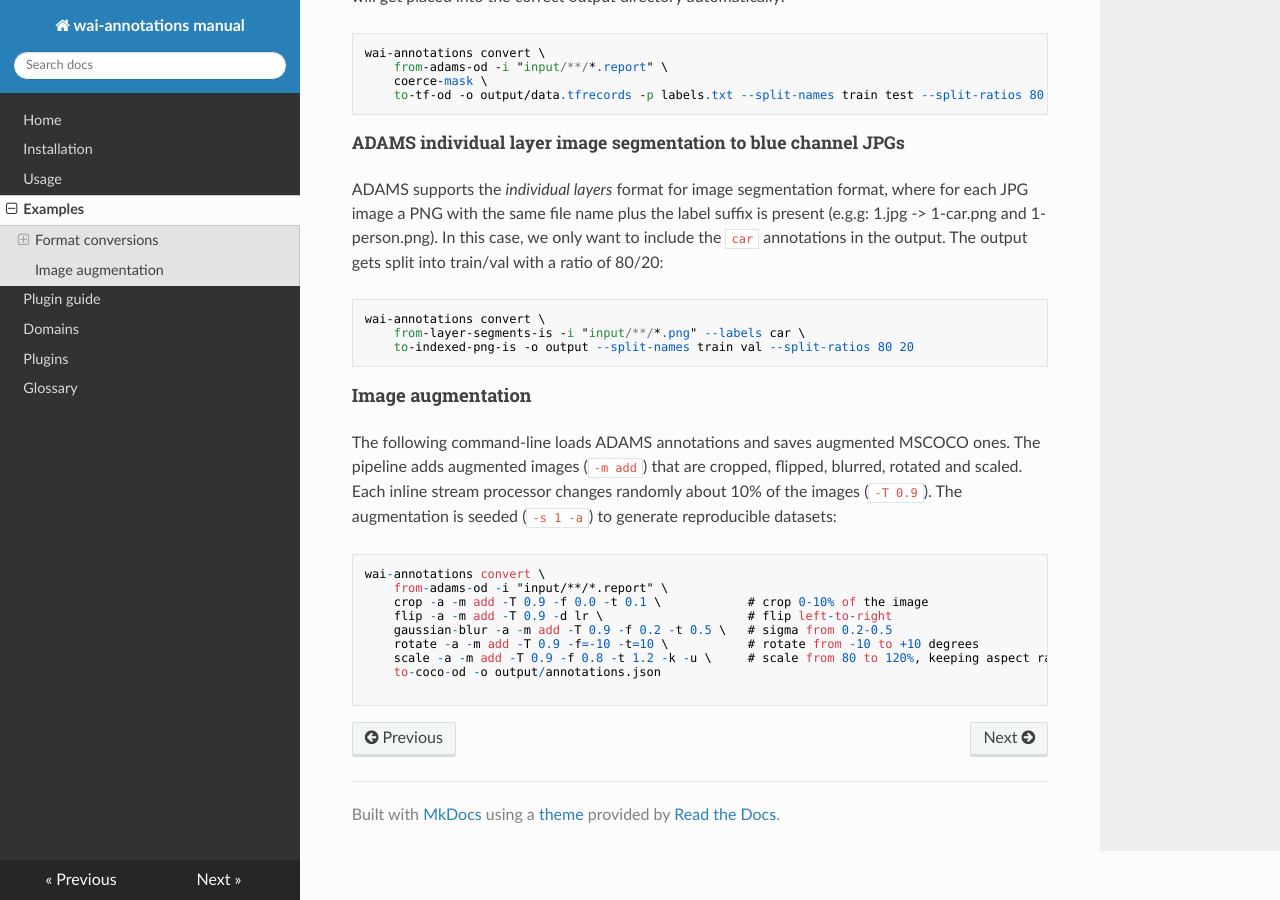
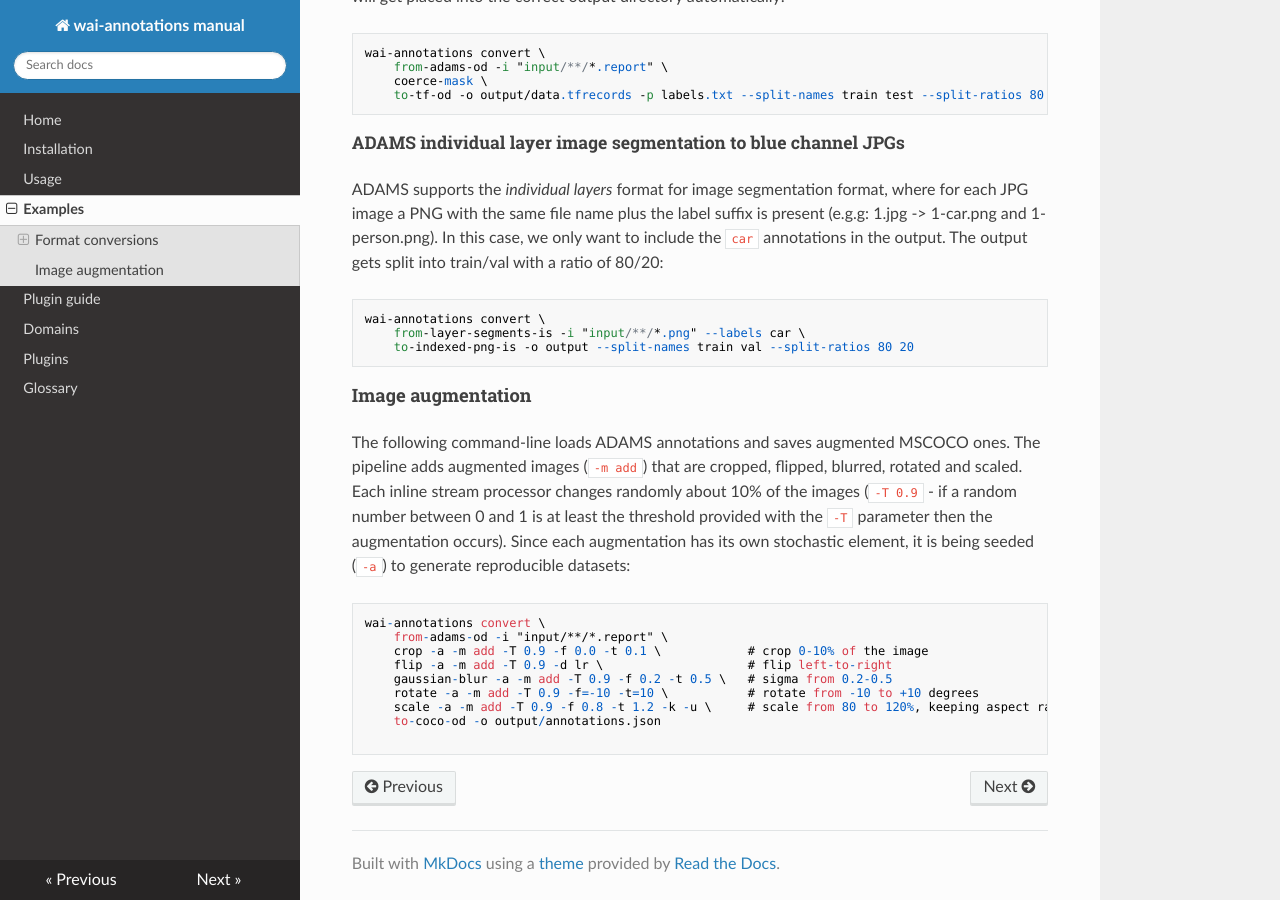
Before and after one commit to waikato-ufdl/wai-annotations-manual, an MkDocs documentation site: the page built from docs/examples.md, in a window 1280 px wide and 900 px high, scrolled down 966 px. Built offline with MkDocs 1.6.1, drawn with Linux system fonts in a browser that asks for light colours; nearby versions of some CDN libraries.

Commit message:
fixed seeding note; explained -T parameter

````diff
--- a/docs/examples.md
+++ b/docs/examples.md
@@ -54,8 +54,10 @@ wai-annotations convert \
 The following command-line loads ADAMS annotations and saves augmented MSCOCO ones.
 The pipeline adds augmented images (`-m add`) that are cropped, flipped, blurred,
 rotated and scaled. Each inline stream processor changes randomly about 10% of the
-images (`-T 0.9`). The augmentation is seeded (`-s 1 -a`) to generate reproducible
-datasets:
+images (`-T 0.9` - if a random number between 0 and 1 is at least the threshold
+provided with the `-T` parameter then the augmentation occurs). Since each
+augmentation has its own stochastic element, it is being seeded (`-a`) to generate
+reproducible datasets:
 
 ```
 wai-annotations convert \
````
